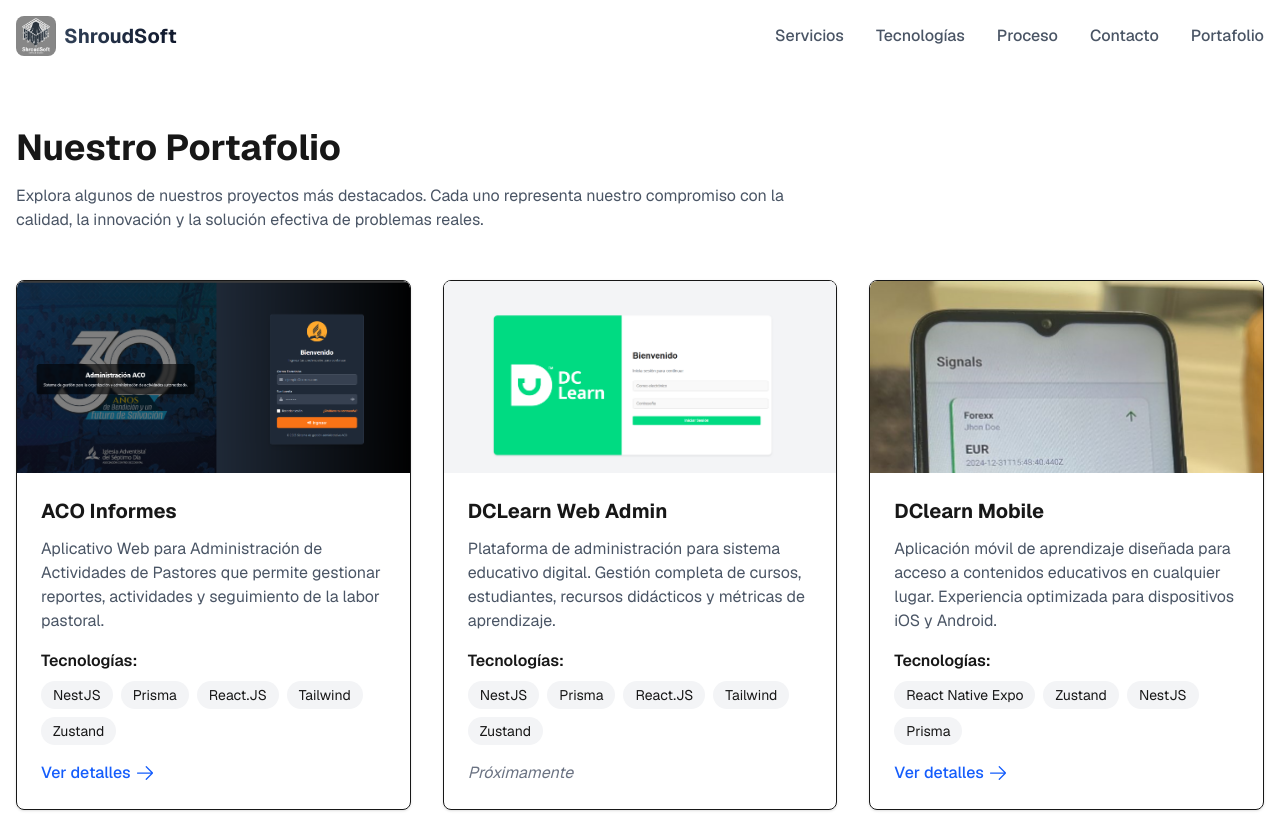
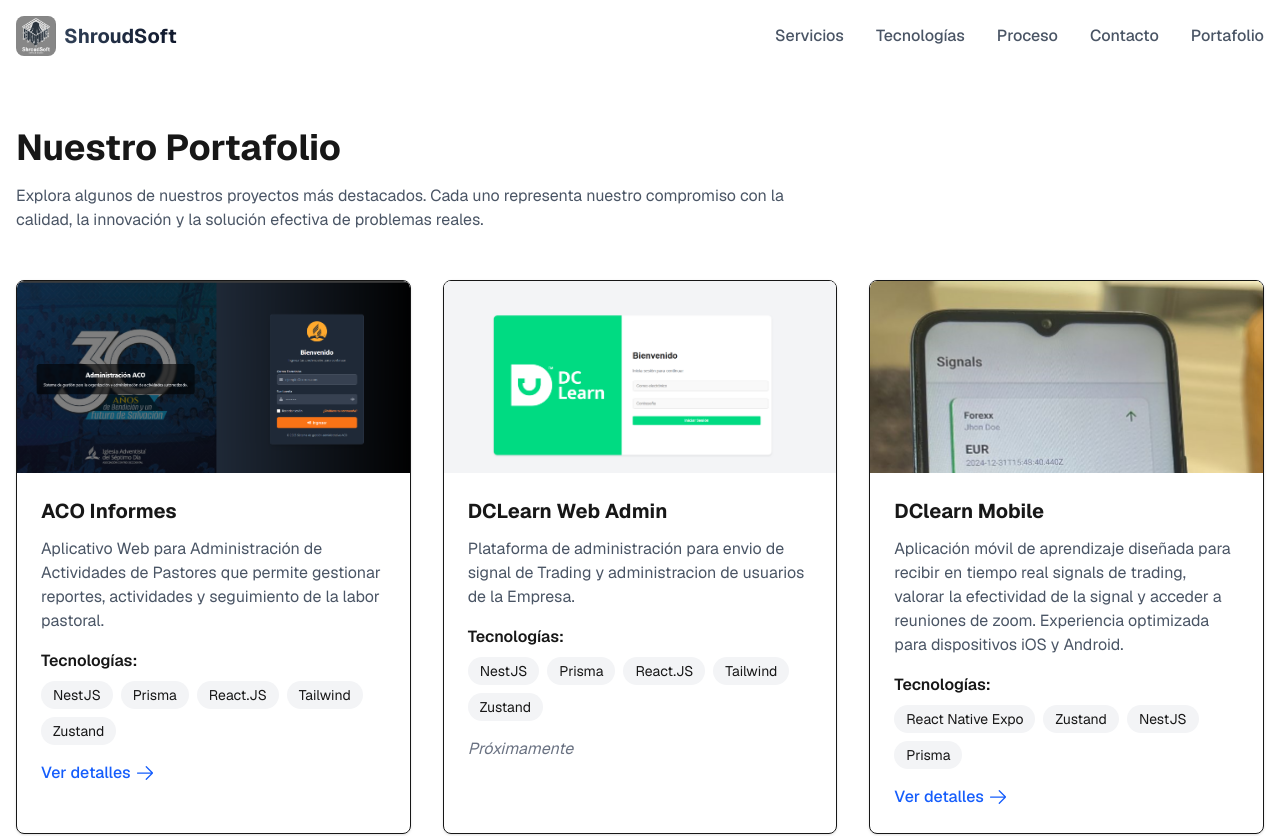
Before and after one commit to Andres-debug/conecta-page, a Next.js app: page /portafolio in a window 1280 px wide. Shown: the top 836 px of the page. Built offline with nearby package versions, Linux system fonts and the light colour scheme.

Commit message:
Fix Portfolio description

```diff
--- a/app/portafolio/page.tsx
+++ b/app/portafolio/page.tsx
@@ -14,14 +14,14 @@ export default function Portfolio() {
     },
     {
       title: "DCLearn Web Admin",
-      description: "Plataforma de administración para sistema educativo digital. Gestión completa de cursos, estudiantes, recursos didácticos y métricas de aprendizaje.",
+      description: "Plataforma de administración para envio de signal de Trading y administracion de usuarios de la Empresa.",
       image: "/images/projects/DcLearn.PNG",
       technologies: ["NestJS", "Prisma", "React.JS", "Tailwind", "Zustand"],
       link: "#"
     },
     {
       title: "DClearn Mobile",
-      description: "Aplicación móvil de aprendizaje diseñada para acceso a contenidos educativos en cualquier lugar. Experiencia optimizada para dispositivos iOS y Android.",
+      description: "Aplicación móvil de aprendizaje diseñada para recibir en tiempo real signals de trading, valorar la efectividad de la signal y acceder a reuniones de zoom. Experiencia optimizada para dispositivos iOS y Android.",
       image: "/images/projects/DcLearnMobile.PNG",
       technologies: ["React Native Expo", "Zustand", "NestJS", "Prisma"],
       link: "https://play.google.com/store/apps/details?id=com.parzival26.tradeproject&hl=es"
```
